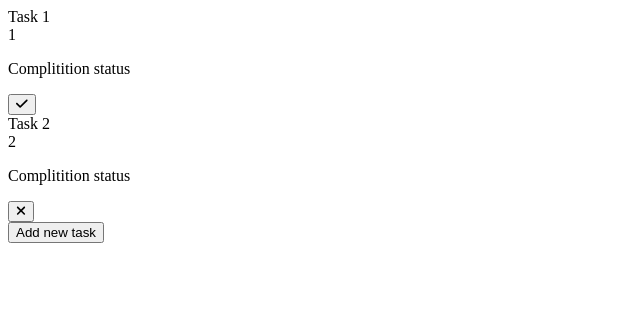
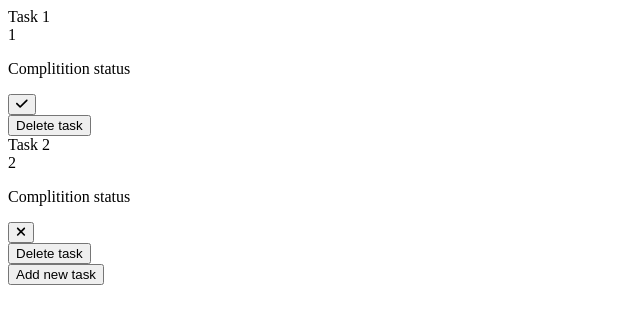
Before and after one commit to Anastasiya-Zhoroven/tasks-app, an Angular app: page / in a window 1280 px wide. Shown: the top 324 px of the page, without its empty margins (0-640 px from the left). Built offline with nearby package versions, Linux system fonts and the light colour scheme.

Commit message:
modify service method addTask and create method deleteTask

```diff
--- a/src/app/app.component.html
+++ b/src/app/app.component.html
@@ -1,2 +1,2 @@
-<app-task *ngFor="let task of tasks" [taskItem]="task"></app-task>
+<app-task *ngFor="let task of tasks" [taskItem]="task" (delete)="deleteTask($event)"></app-task>
 <button (click)="addTask()">Add new task</button>
--- a/src/app/app.component.ts
+++ b/src/app/app.component.ts
@@ -20,4 +20,9 @@ export class AppComponent implements OnInit{
     this.taskService.addTask();
     this.tasks = this.taskService.getTasks();
   }
+
+  deleteTask(id: number): void {
+    this.taskService.deleteTask(id);
+    this.tasks = this.taskService.getTasks();
+  }
 }
--- a/src/app/task.service.ts
+++ b/src/app/task.service.ts
@@ -17,12 +17,18 @@ export class TaskService {
   }
 
   addTask() {
+    let idGenerated = this.tasks.length ? this.tasks[this.tasks.length - 1].id + 1 : 1;
+
     let newTask:Task = {
-      id: this.tasks.length + 1,
-      title: `Task ${this.tasks.length + 1}`,
+      id: idGenerated,
+      title: `Task ${idGenerated}`,
       completed: false
     }
     this.tasks.push(newTask);
   }
 
+  deleteTask(id: number) {
+    this.tasks = this.tasks.filter(task => task.id !== id);
+  }
+
 }
--- a/src/app/task/task.component.html
+++ b/src/app/task/task.component.html
@@ -7,4 +7,5 @@
             <fa-icon [icon]="iconSign"></fa-icon>
         </button>
     </div>
+    <button (click)="deleteTask()">Delete task</button>
 </div>
--- a/src/app/task/task.component.ts
+++ b/src/app/task/task.component.ts
@@ -1,4 +1,4 @@
-import { Component, Input, OnInit } from '@angular/core';
+import { Component, Input, Output, OnInit, EventEmitter } from '@angular/core';
 import { faCheck, faXmark } from '@fortawesome/free-solid-svg-icons';
 
 import { TaskService } from '../task.service';
@@ -12,9 +12,18 @@ import { Task } from '../task.interface';
 })
 export class TaskComponent implements OnInit {
   @Input() taskItem!: Task;
+  @Output() delete: EventEmitter<number> = new EventEmitter<number>();
   iconSign: any = faCheck;
+
+  constructor (private taskService: TaskService){}
 
   ngOnInit() {
     this.iconSign = this.taskItem.completed ? faCheck : faXmark;
   }
+
+  deleteTask() {
+    this.delete.emit(this.taskItem.id);
+  }
+
+
 }
```
